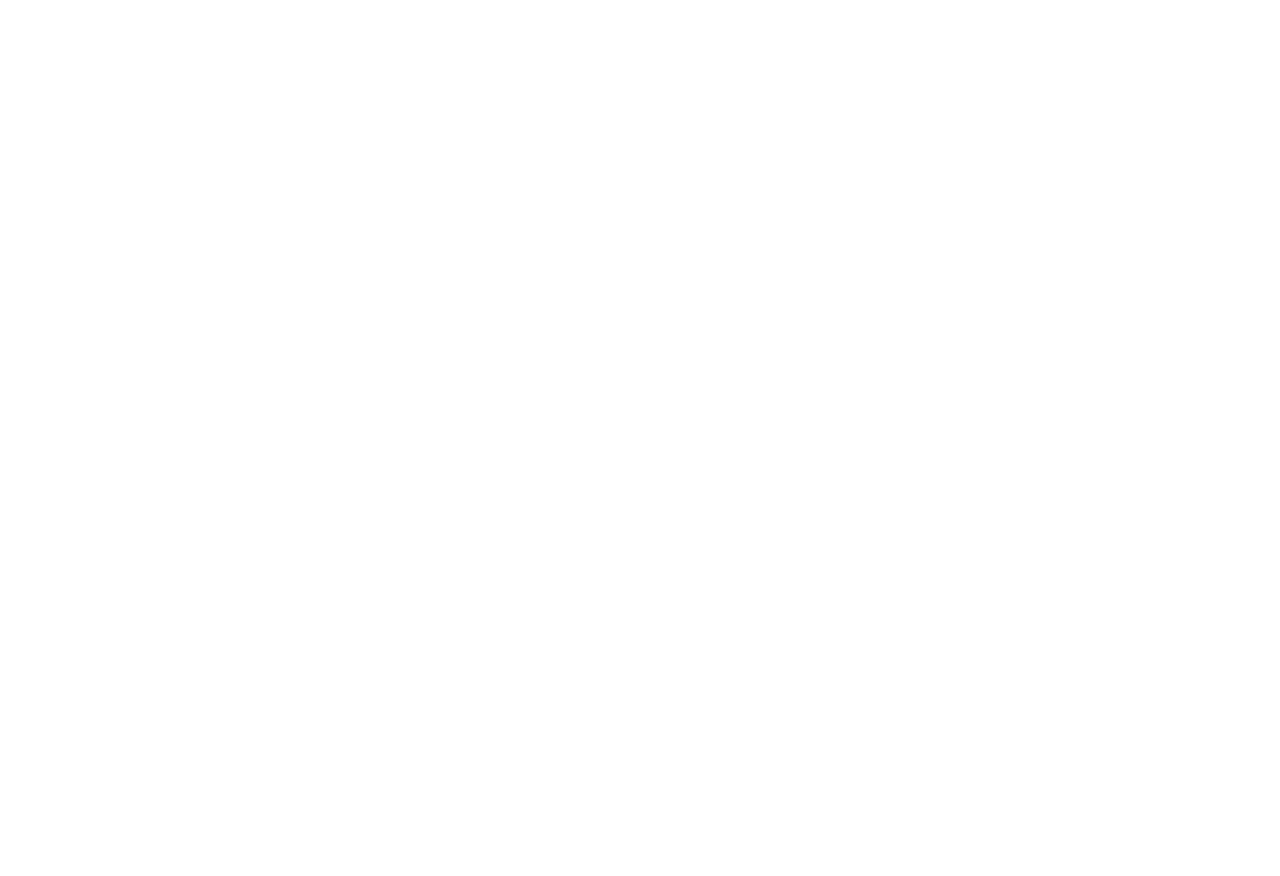
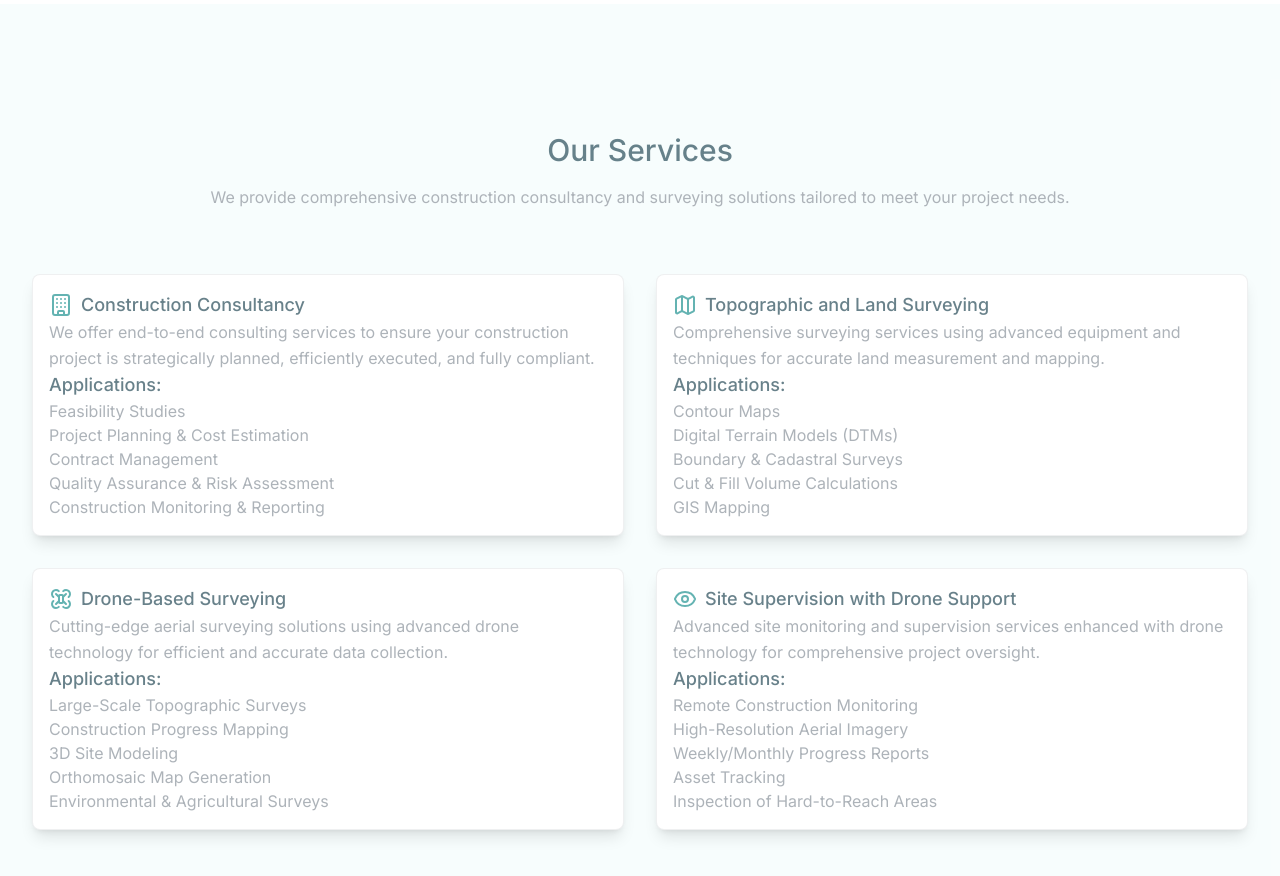
Before and after one commit to DavidMANZI-093/apex, a Next.js app: page / in a window 1280 px wide. Shown: the part 1700-2576 px from the top of the page. Before the commit the page ends 1704 px from the top, so only its background shows below. Built offline with nearby package versions, Linux system fonts and the light colour scheme.

Commit message:
Auto-commit at 25/06/2025, 09:03:30 for inactivity period...

```diff
--- a/package.json
+++ b/package.json
@@ -12,8 +12,8 @@
     "@radix-ui/react-slot": "^1.2.3",
     "class-variance-authority": "^0.7.1",
     "clsx": "^2.1.1",
-    "lucide-react": "^0.514.0",
-    "next": "15.3.3",
+    "lucide-react": "^0.523.0",
+    "next": "15.3.4",
     "react": "^19.1.0",
     "react-dom": "^19.1.0",
     "tailwind-merge": "^3.3.1"
@@ -25,7 +25,7 @@
     "@types/react": "^19",
     "@types/react-dom": "^19",
     "eslint": "^9",
-    "eslint-config-next": "15.3.3",
+    "eslint-config-next": "15.3.4",
     "tailwindcss": "^4",
     "tw-animate-css": "^1.3.4",
     "typescript": "^5"
--- a/src/app/page.tsx
+++ b/src/app/page.tsx
@@ -1,6 +1,7 @@
 import Header from "@/components/header";
 import Hero from "@/components/hero";
 import About from "@/components/about";
+import Services from "@/components/services";
 
 const Home = () => {
   return (
@@ -8,6 +9,7 @@ const Home = () => {
       <Header />
       <Hero />
       <About />
+      <Services />
     </main>
   );
 };
--- a/src/components/about.tsx
+++ b/src/components/about.tsx
@@ -36,9 +36,7 @@ const about = () => {
     >
       <div className="relative w-full flex flex-col gap-16 container !mx-auto !px-4 sm:!px-6 lg:!px-8">
         <div className="flex flex-col max-w-4xl !mx-auto text-center mb-16 !gap-4">
-          <h2 className="!text-2xl md:!text-3xl !font-medium !text-midnight-green/70 mb-6">
-            Who We Are
-          </h2>
+          <h2 className="!text-2xl md:!text-3xl !font-medium !text-midnight-green/70 mb-6">Who We Are</h2>
           <p className="text-french-grey leading-relaxed">
             {"APEX is a professional consultancy firm specialized " +
               "in construction project management, topographic and land " +
--- /dev/null
+++ b/src/components/services.tsx
@@ -0,0 +1,85 @@
+import { Building, Map, Drone, Eye } from "lucide-react";
+import Card from "./ui/card";
+
+const Services = () => {
+
+    const services = [
+        {
+          icon: Building,
+          title: "Construction Consultancy",
+          description:
+            "We offer end-to-end consulting services to ensure your construction project is strategically planned, efficiently executed, and fully compliant.",
+          deliverables: [
+            "Feasibility Studies",
+            "Project Planning & Cost Estimation",
+            "Contract Management",
+            "Quality Assurance & Risk Assessment",
+            "Construction Monitoring & Reporting",
+          ],
+        },
+        {
+          icon: Map,
+          title: "Topographic and Land Surveying",
+          description:
+            "Comprehensive surveying services using advanced equipment and techniques for accurate land measurement and mapping.",
+          deliverables: [
+            "Contour Maps",
+            "Digital Terrain Models (DTMs)",
+            "Boundary & Cadastral Surveys",
+            "Cut & Fill Volume Calculations",
+            "GIS Mapping",
+          ],
+        },
+        {
+          icon: Drone,
+          title: "Drone-Based Surveying",
+          description:
+            "Cutting-edge aerial surveying solutions using advanced drone technology for efficient and accurate data collection.",
+          deliverables: [
+            "Large-Scale Topographic Surveys",
+            "Construction Progress Mapping",
+            "3D Site Modeling",
+            "Orthomosaic Map Generation",
+            "Environmental & Agricultural Surveys",
+          ],
+        },
+        {
+          icon: Eye,
+          title: "Site Supervision with Drone Support",
+          description:
+            "Advanced site monitoring and supervision services enhanced with drone technology for comprehensive project oversight.",
+          deliverables: [
+            "Remote Construction Monitoring",
+            "High-Resolution Aerial Imagery",
+            "Weekly/Monthly Progress Reports",
+            "Asset Tracking",
+            "Inspection of Hard-to-Reach Areas",
+          ],
+        },
+      ]
+
+  return (
+    <section
+      id="services"
+      className="relative flex !min-w-full !w-full min-h-screen !pt-24 !pb-12 lg:!pt-32 lg:!pb-16 bg-tiffany-blue/5"
+    >
+      <div className="relative w-full flex flex-col gap-16 container !mx-auto !px-4 sm:!px-6 lg:!px-8">
+        <div className="flex flex-col max-w-4xl !mx-auto text-center mb-16 !gap-4">
+          <h2 className="!text-2xl md:!text-3xl !font-medium !text-midnight-green/70 mb-6">Our Services</h2>
+          <p className="text-french-grey leading-relaxed">
+            {"We provide comprehensive construction consultancy and " +
+            "surveying solutions tailored to meet your project needs."}
+          </p>
+        </div>
+
+        <div className="grid md:grid-cols-2 gap-8">
+          {services.map((service, index) => (
+            <Card key={index} {...service} />
+          ))}
+        </div>
+      </div>
+    </section>
+  )
+}
+
+export default Services;
--- /dev/null
+++ b/src/components/ui/card.tsx
@@ -0,0 +1,30 @@
+import { LucideIcon } from 'lucide-react'
+import React from 'react'
+
+type Props = {
+    icon: LucideIcon;
+    title: string;
+    description: string;
+    deliverables: string[];
+}
+
+const card = (props: Props) => {
+  return (
+    <div className='flex flex-col !p-4 !rounded-lg !bg-white !border !border-french-grey/20 !shadow-lg'>
+        <div className='flex items-center gap-2'>
+            <props.icon className='w-6 h-6 text-verdigris' />
+            <h3 className='!text-lg !font-medium !text-midnight-green/70'>{props.title}</h3>
+        </div>
+
+        <p className='text-french-grey leading-relaxed'>{props.description}</p>
+        <h4 className='!text-lg !font-medium !text-midnight-green/70'>Applications:</h4>
+        <ul className='list-disc list-inside text-french-grey'>
+            {props.deliverables.map((deliverable, index) => (
+                <li key={index}>{deliverable}</li>
+            ))}
+        </ul>
+    </div>
+  )
+}
+
+export default card
```
Also changed, not shown: 1 other file (tests, documents, lock files or other folders).
